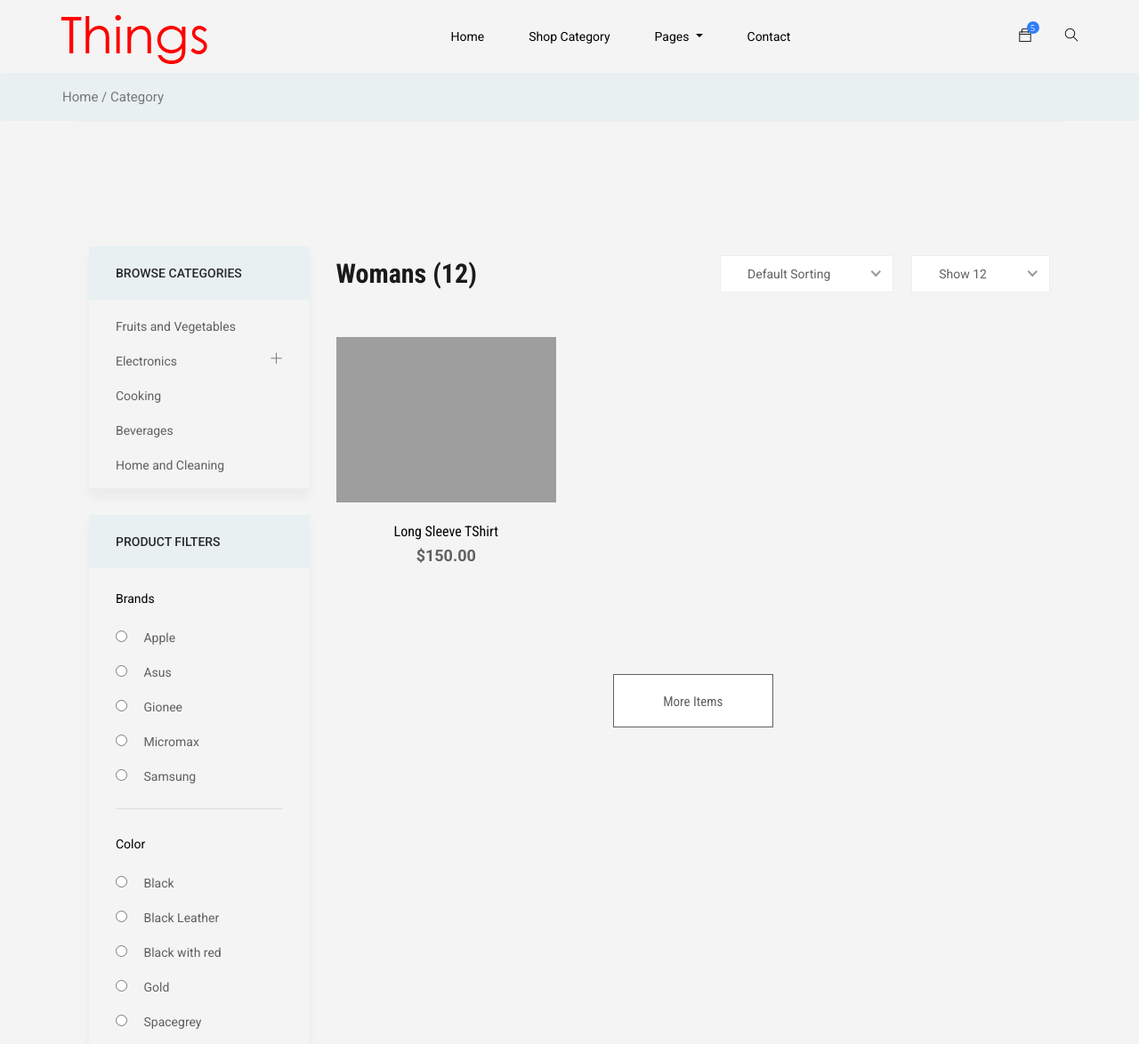
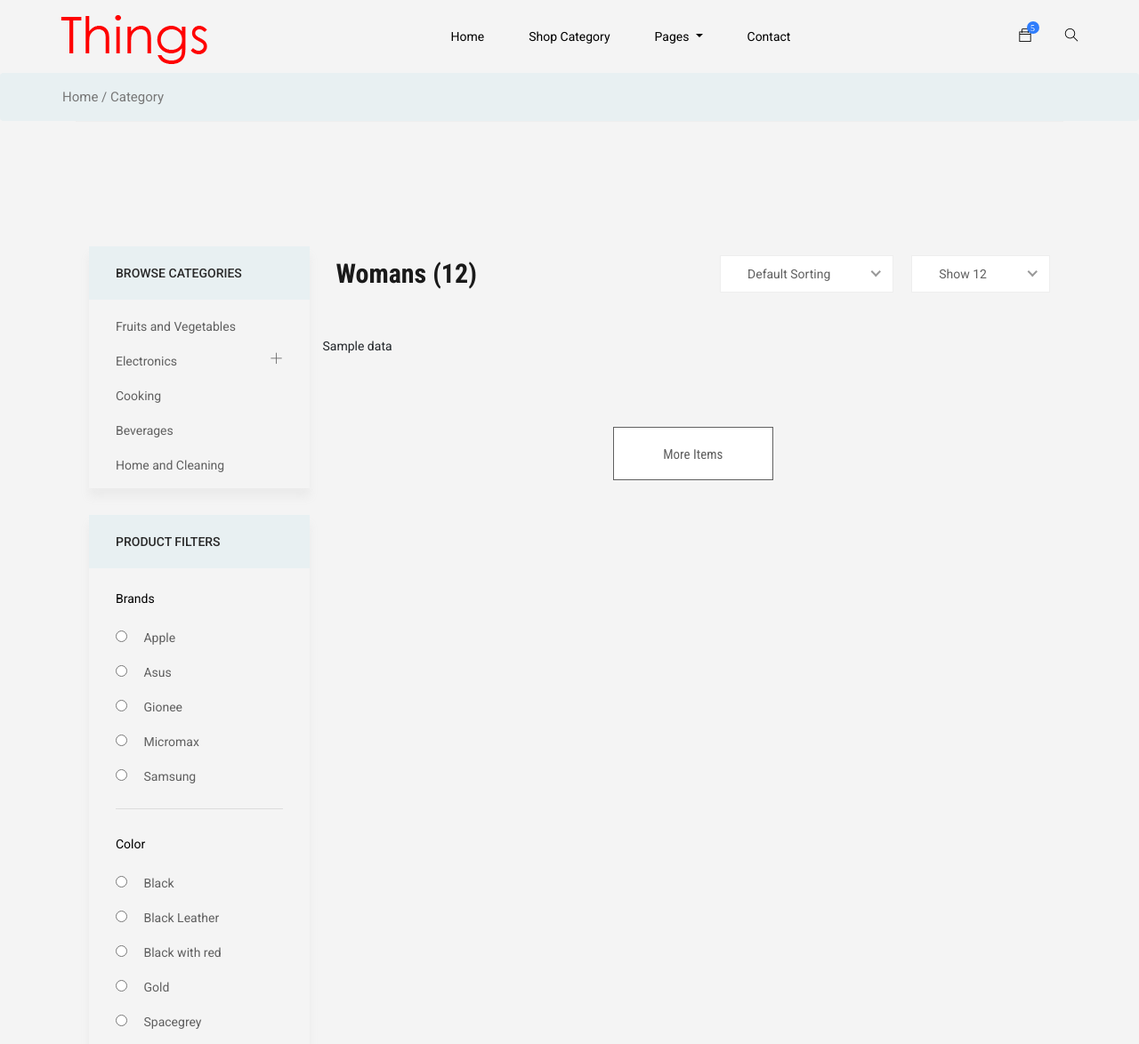
Before and after one commit to Daniel-Davaris/Things, a Flask app: template app/templates/category.html in a window 1280 px wide. Shown: the top 1174 px of the page at 89% size. Run offline with Flask 2, Linux system fonts and the light colour scheme; a user stored in the database is signed in; tables that the repository leaves empty hold one stand-in row (values such as "Sample post"); the template is opened without the code that fills it: most values are stand-ins (such as "Sample title", 1, 10 or a date in 2020); some libraries are stand-ins or nearby versions; grey boxes are pictures that could not be loaded.

Commit message:
commited daily changes

```diff
--- a/app/api.py
+++ b/app/api.py
@@ -6,9 +6,9 @@ Written by (proudly at the time): Stephan Kashkarov
 import json
 import requests
 from flask import Blueprint, request
-from keys import api_key, retailer_credentials
+# from keys import api_key, retailer_credentials
 
-from app import db, celery
+# from app import db, celery
 from app.models import (
     Item,
     Image,
--- a/app/routes.py
+++ b/app/routes.py
@@ -2,7 +2,7 @@ from app import app, db
 from keys import api_key
 from datetime import datetime
 from werkzeug.urls import url_parse
-from flask import render_template, flash, redirect, url_for, request
+from flask import render_template, flash, redirect, url_for, request, json
 from flask_login import login_user, logout_user, current_user, login_required
 import os
 
@@ -16,16 +16,10 @@ def home():
 @app.route('/category')
 def category():
     title = "Categories"
-    jsonFile = "test_data.json"
-    if os.path.exists(jsonFile):
-        file_data = ""
-        try:
-            with open(jsonFile) as f:
-                file_data = json.load(f)
-            f.close()
-        except:
-            file_data = "could not read file"
-        return render_template('category.html', title=title, data=file_data)
+    SITE_ROOT = os.path.realpath(os.path.dirname(__file__))
+    json_url = os.path.join(SITE_ROOT, "", "test_data.json")
+    data = json.load(open(json_url))
+    return render_template('categories.html', data=data, title=title)
 
 
 @app.route('/checkout')
--- a/app/templates/category.html
+++ b/app/templates/category.html
@@ -183,7 +183,12 @@
                         <!-- products    -->
 
                         {% for product in products %}
-                        <div class="col-lg-4 col-sm-6">
+                        <ul>
+                            {% for i in data %}
+                                <li>{{ i }}</li>
+                            {% endfor %}
+                        </ul>
+                        <!-- <div class="col-lg-4 col-sm-6">
                             <div class="single_category_product">
                                 <div class="single_category_img">
                                     <img src="{{url_for('static', filename='')}}" alt="">
@@ -199,7 +204,7 @@
                                     </div>
                                 </div>
                             </div>
-                        </div>
+                        </div> -->
                         {% endfor %}
 
 
```
